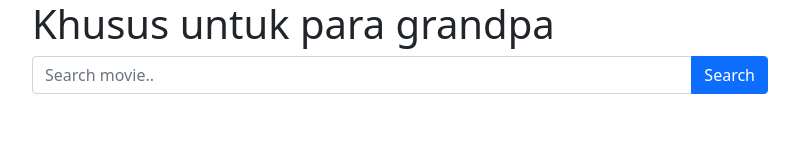
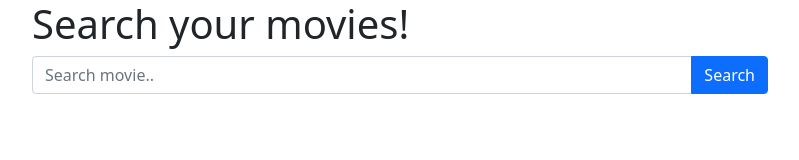
Before and after one commit to Kucabara21/kucabara21.github.io, a plain HTML site: page index.html in a window 1280 px wide. Shown: the whole page, without its empty margins (50-849 px from the left). Drawn offline with nearby package versions, Linux system fonts and the light colour scheme.

Commit message:
Update index.html

```diff
--- a/index.html
+++ b/index.html
@@ -14,7 +14,7 @@
     <div class="container">
         <div class="row">
             <div class="col">
-                <h1>Khusus untuk para grandpa</h1>
+                <h1>Search your movies!</h1>
             </div>
         </div>
 
```
